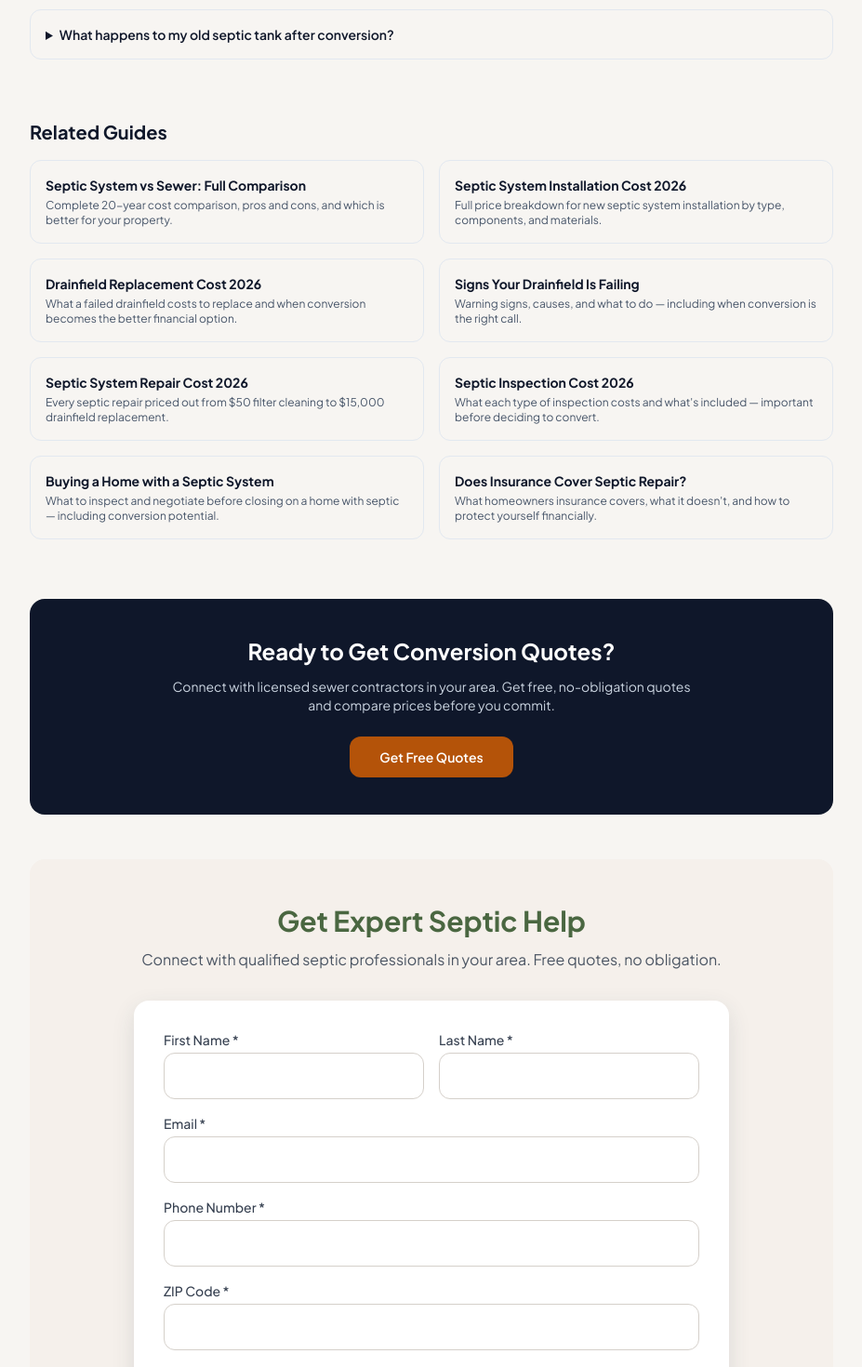
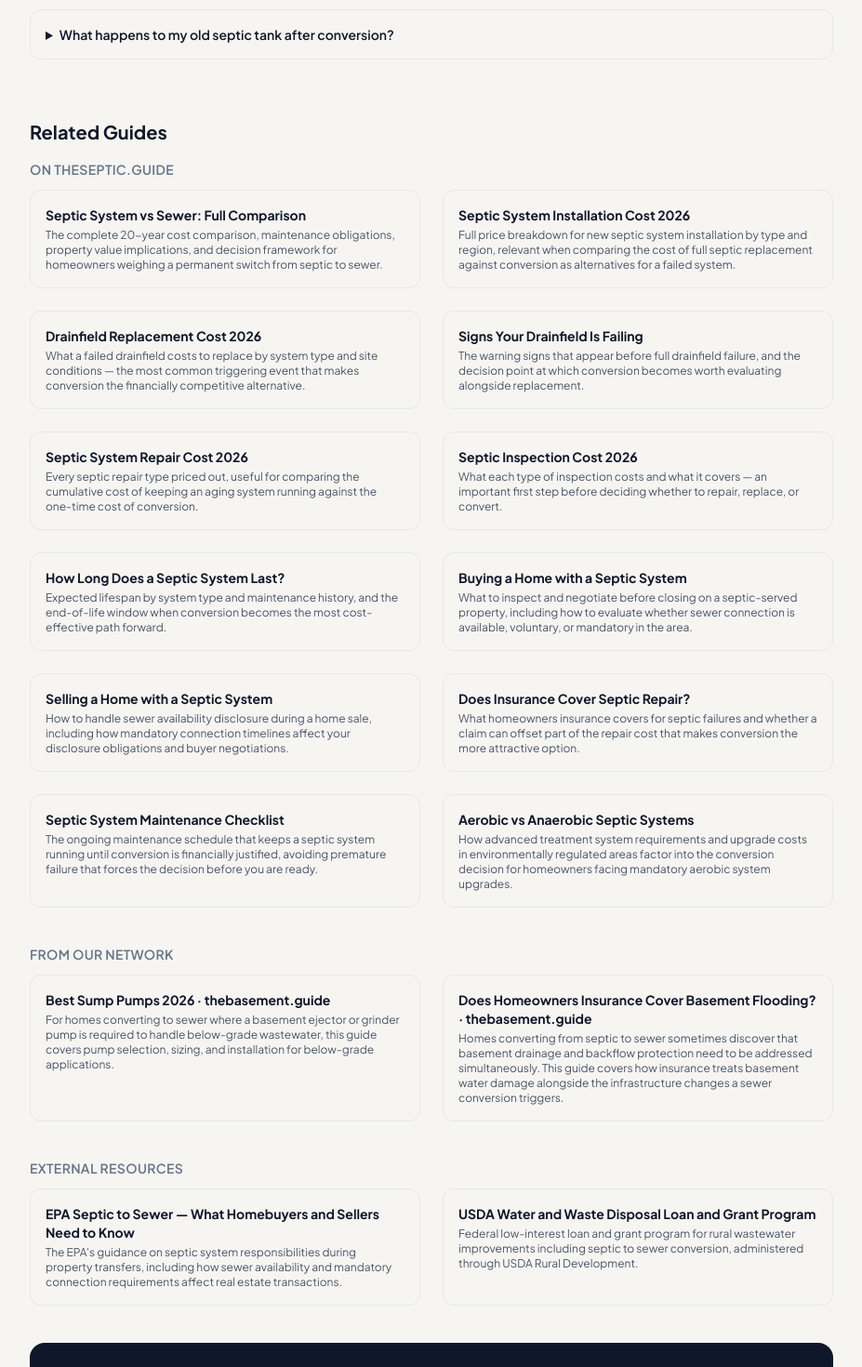
Before and after one commit to thebasementguide2026/theseptic.guide-, a Next.js app: page /cost-guides/septic-to-sewer-conversion-cost in a window 1280 px wide. Shown: the part 8680-10150 px from the top of the page at 93% size, without its empty margins (176-1103 px from the left). Built offline with nearby package versions, Linux system fonts and the light colour scheme.

Commit message:
Replace Related Guides with expanded version (12 internal + 2 network + 2 external) on septic-to-sewer-conversion-cost page

```diff
--- a/app/cost-guides/septic-to-sewer-conversion-cost/page.tsx
+++ b/app/cost-guides/septic-to-sewer-conversion-cost/page.tsx
@@ -528,42 +528,84 @@ export default function SepticToSewerConversionCostPage() {
           </div>
         </div>
 
-        {/* Related Articles */}
-        <div className="mb-16">
+        {/* Related Guides */}
+        <div className="mt-16">
           <h2 className="text-xl font-bold text-slate-900 mb-4">Related Guides</h2>
-          <div className="grid md:grid-cols-2 gap-4">
+
+          <h3 className="text-sm font-semibold text-slate-500 uppercase tracking-wide mb-3">On theseptic.guide</h3>
+          <div className="grid md:grid-cols-2 gap-6 mb-10">
             <Link href="/comparisons/septic-vs-sewer" className="block p-4 border border-slate-200 rounded-lg hover:shadow-md transition-shadow">
-              <h3 className="font-bold text-slate-900 mb-1 text-sm">Septic System vs Sewer: Full Comparison</h3>
-              <p className="text-slate-600 text-xs">Complete 20-year cost comparison, pros and cons, and which is better for your property.</p>
+              <h4 className="font-bold text-slate-900 mb-1 text-sm">Septic System vs Sewer: Full Comparison</h4>
+              <p className="text-slate-600 text-xs">The complete 20-year cost comparison, maintenance obligations, property value implications, and decision framework for homeowners weighing a permanent switch from septic to sewer.</p>
             </Link>
             <Link href="/cost-guides/septic-system-installation-cost" className="block p-4 border border-slate-200 rounded-lg hover:shadow-md transition-shadow">
-              <h3 className="font-bold text-slate-900 mb-1 text-sm">Septic System Installation Cost 2026</h3>
-              <p className="text-slate-600 text-xs">Full price breakdown for new septic system installation by type, components, and materials.</p>
+              <h4 className="font-bold text-slate-900 mb-1 text-sm">Septic System Installation Cost 2026</h4>
+              <p className="text-slate-600 text-xs">Full price breakdown for new septic system installation by type and region, relevant when comparing the cost of full septic replacement against conversion as alternatives for a failed system.</p>
             </Link>
             <Link href="/cost-guides/drainfield-replacement-cost" className="block p-4 border border-slate-200 rounded-lg hover:shadow-md transition-shadow">
-              <h3 className="font-bold text-slate-900 mb-1 text-sm">Drainfield Replacement Cost 2026</h3>
-              <p className="text-slate-600 text-xs">What a failed drainfield costs to replace and when conversion becomes the better financial option.</p>
+              <h4 className="font-bold text-slate-900 mb-1 text-sm">Drainfield Replacement Cost 2026</h4>
+              <p className="text-slate-600 text-xs">What a failed drainfield costs to replace by system type and site conditions &mdash; the most common triggering event that makes conversion the financially competitive alternative.</p>
             </Link>
             <Link href="/problems/drainfield-failing" className="block p-4 border border-slate-200 rounded-lg hover:shadow-md transition-shadow">
-              <h3 className="font-bold text-slate-900 mb-1 text-sm">Signs Your Drainfield Is Failing</h3>
-              <p className="text-slate-600 text-xs">Warning signs, causes, and what to do &mdash; including when conversion is the right call.</p>
+              <h4 className="font-bold text-slate-900 mb-1 text-sm">Signs Your Drainfield Is Failing</h4>
+              <p className="text-slate-600 text-xs">The warning signs that appear before full drainfield failure, and the decision point at which conversion becomes worth evaluating alongside replacement.</p>
             </Link>
             <Link href="/cost-guides/septic-system-repair-cost" className="block p-4 border border-slate-200 rounded-lg hover:shadow-md transition-shadow">
-              <h3 className="font-bold text-slate-900 mb-1 text-sm">Septic System Repair Cost 2026</h3>
-              <p className="text-slate-600 text-xs">Every septic repair priced out from $50 filter cleaning to $15,000 drainfield replacement.</p>
+              <h4 className="font-bold text-slate-900 mb-1 text-sm">Septic System Repair Cost 2026</h4>
+              <p className="text-slate-600 text-xs">Every septic repair type priced out, useful for comparing the cumulative cost of keeping an aging system running against the one-time cost of conversion.</p>
             </Link>
             <Link href="/cost-guides/septic-inspection-cost" className="block p-4 border border-slate-200 rounded-lg hover:shadow-md transition-shadow">
-              <h3 className="font-bold text-slate-900 mb-1 text-sm">Septic Inspection Cost 2026</h3>
-              <p className="text-slate-600 text-xs">What each type of inspection costs and what&apos;s included &mdash; important before deciding to convert.</p>
+              <h4 className="font-bold text-slate-900 mb-1 text-sm">Septic Inspection Cost 2026</h4>
+              <p className="text-slate-600 text-xs">What each type of inspection costs and what it covers &mdash; an important first step before deciding whether to repair, replace, or convert.</p>
+            </Link>
+            <Link href="/articles/how-long-does-a-septic-system-last" className="block p-4 border border-slate-200 rounded-lg hover:shadow-md transition-shadow">
+              <h4 className="font-bold text-slate-900 mb-1 text-sm">How Long Does a Septic System Last?</h4>
+              <p className="text-slate-600 text-xs">Expected lifespan by system type and maintenance history, and the end-of-life window when conversion becomes the most cost-effective path forward.</p>
             </Link>
             <Link href="/guides/buying-home-with-septic" className="block p-4 border border-slate-200 rounded-lg hover:shadow-md transition-shadow">
-              <h3 className="font-bold text-slate-900 mb-1 text-sm">Buying a Home with a Septic System</h3>
-              <p className="text-slate-600 text-xs">What to inspect and negotiate before closing on a home with septic &mdash; including conversion potential.</p>
+              <h4 className="font-bold text-slate-900 mb-1 text-sm">Buying a Home with a Septic System</h4>
+              <p className="text-slate-600 text-xs">What to inspect and negotiate before closing on a septic-served property, including how to evaluate whether sewer connection is available, voluntary, or mandatory in the area.</p>
             </Link>
-            <Link href="/does-insurance-cover-septic-repair-replacement" className="block p-4 border border-slate-200 rounded-lg hover:shadow-md transition-shadow">
-              <h3 className="font-bold text-slate-900 mb-1 text-sm">Does Insurance Cover Septic Repair?</h3>
-              <p className="text-slate-600 text-xs">What homeowners insurance covers, what it doesn&apos;t, and how to protect yourself financially.</p>
+            <Link href="/guides/selling-home-with-septic-system" className="block p-4 border border-slate-200 rounded-lg hover:shadow-md transition-shadow">
+              <h4 className="font-bold text-slate-900 mb-1 text-sm">Selling a Home with a Septic System</h4>
+              <p className="text-slate-600 text-xs">How to handle sewer availability disclosure during a home sale, including how mandatory connection timelines affect your disclosure obligations and buyer negotiations.</p>
             </Link>
+            <Link href="/articles/does-insurance-cover-septic-repair-replacement" className="block p-4 border border-slate-200 rounded-lg hover:shadow-md transition-shadow">
+              <h4 className="font-bold text-slate-900 mb-1 text-sm">Does Insurance Cover Septic Repair?</h4>
+              <p className="text-slate-600 text-xs">What homeowners insurance covers for septic failures and whether a claim can offset part of the repair cost that makes conversion the more attractive option.</p>
+            </Link>
+            <Link href="/maintenance/septic-system-maintenance-checklist" className="block p-4 border border-slate-200 rounded-lg hover:shadow-md transition-shadow">
+              <h4 className="font-bold text-slate-900 mb-1 text-sm">Septic System Maintenance Checklist</h4>
+              <p className="text-slate-600 text-xs">The ongoing maintenance schedule that keeps a septic system running until conversion is financially justified, avoiding premature failure that forces the decision before you are ready.</p>
+            </Link>
+            <Link href="/comparisons/aerobic-vs-anaerobic-septic-systems" className="block p-4 border border-slate-200 rounded-lg hover:shadow-md transition-shadow">
+              <h4 className="font-bold text-slate-900 mb-1 text-sm">Aerobic vs Anaerobic Septic Systems</h4>
+              <p className="text-slate-600 text-xs">How advanced treatment system requirements and upgrade costs in environmentally regulated areas factor into the conversion decision for homeowners facing mandatory aerobic system upgrades.</p>
+            </Link>
+          </div>
+
+          <h3 className="text-sm font-semibold text-slate-500 uppercase tracking-wide mb-3">From Our Network</h3>
+          <div className="grid md:grid-cols-2 gap-6 mb-10">
+            <a href="https://thebasement.guide/articles/best-sump-pumps-2026" target="_blank" rel="noopener noreferrer" className="block p-4 border border-slate-200 rounded-lg hover:shadow-md transition-shadow">
+              <h4 className="font-bold text-slate-900 mb-1 text-sm">Best Sump Pumps 2026 &middot; thebasement.guide</h4>
+              <p className="text-slate-600 text-xs">For homes converting to sewer where a basement ejector or grinder pump is required to handle below-grade wastewater, this guide covers pump selection, sizing, and installation for below-grade applications.</p>
+            </a>
+            <a href="https://thebasement.guide/articles/basement-flooding-insurance" target="_blank" rel="noopener noreferrer" className="block p-4 border border-slate-200 rounded-lg hover:shadow-md transition-shadow">
+              <h4 className="font-bold text-slate-900 mb-1 text-sm">Does Homeowners Insurance Cover Basement Flooding? &middot; thebasement.guide</h4>
+              <p className="text-slate-600 text-xs">Homes converting from septic to sewer sometimes discover that basement drainage and backflow protection need to be addressed simultaneously. This guide covers how insurance treats basement water damage alongside the infrastructure changes a sewer conversion triggers.</p>
+            </a>
+          </div>
+
+          <h3 className="text-sm font-semibold text-slate-500 uppercase tracking-wide mb-3">External Resources</h3>
+          <div className="grid md:grid-cols-2 gap-6 mb-10">
+            <a href="https://www.epa.gov/septic/septic-systems-what-homebuyer-or-seller-needs-know" target="_blank" rel="noopener noreferrer" className="block p-4 border border-slate-200 rounded-lg hover:shadow-md transition-shadow">
+              <h4 className="font-bold text-slate-900 mb-1 text-sm">EPA Septic to Sewer &mdash; What Homebuyers and Sellers Need to Know</h4>
+              <p className="text-slate-600 text-xs">The EPA&apos;s guidance on septic system responsibilities during property transfers, including how sewer availability and mandatory connection requirements affect real estate transactions.</p>
+            </a>
+            <a href="https://www.rd.usda.gov/programs-services/water-environmental-programs/water-waste-disposal-loan-grant-program" target="_blank" rel="noopener noreferrer" className="block p-4 border border-slate-200 rounded-lg hover:shadow-md transition-shadow">
+              <h4 className="font-bold text-slate-900 mb-1 text-sm">USDA Water and Waste Disposal Loan and Grant Program</h4>
+              <p className="text-slate-600 text-xs">Federal low-interest loan and grant program for rural wastewater improvements including septic to sewer conversion, administered through USDA Rural Development.</p>
+            </a>
           </div>
         </div>
 
```
